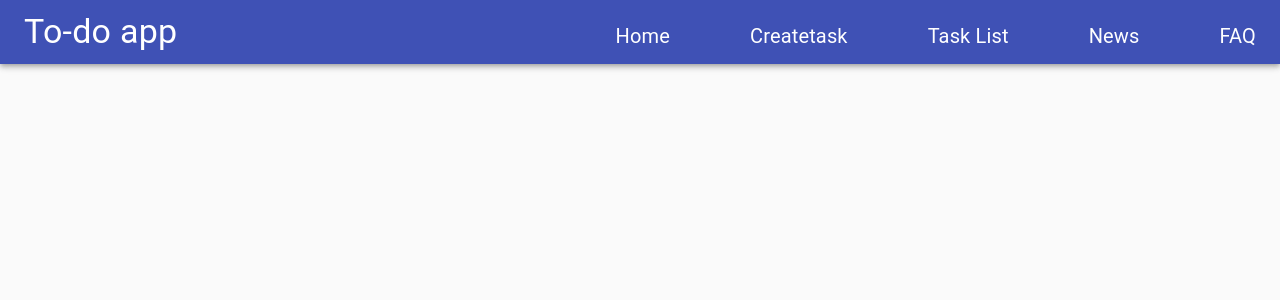
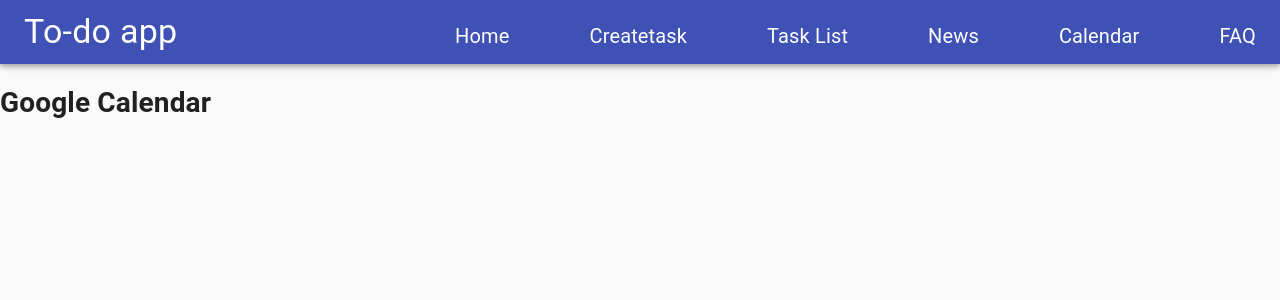
Before and after one commit to malker97/cs565fullstackproject, a React (Create React App) app in the folder src/frontend/my-app/: page /calendar in a window 1280 px wide. Shown: the top 300 px of the page. Built offline with nearby package versions, Linux system fonts and the light colour scheme.

Commit message:
Create calendar page

```diff
--- a/src/frontend/my-app/src/App.js
+++ b/src/frontend/my-app/src/App.js
@@ -1,6 +1,6 @@
 import logo from './logo.svg';
 import './App.css';
-import { Navbar, Home, News, Tasklist, Createtask, About, Weather } from './Page';
+import { Navbar, Home, News, Tasklist, Createtask, About, Weather, Calendar } from './Page';
 import { BrowserRouter as Router, Routes, Route } from "react-router-dom";
 
 function App() {
@@ -14,6 +14,7 @@ function App() {
           <Route path="/news" element={<News />} />
           <Route path="/tasklist" element={<Tasklist />} />
           <Route path="/createtask" element={<Createtask />} />
+          <Route path="/calendar" element={<Calendar />} />
           <Route path="/about" element={<About />} />
         </Routes>
       </Router>
--- /dev/null
+++ b/src/frontend/my-app/src/Page/calendar.js
@@ -0,0 +1,10 @@
+import React from "react";
+
+function Calendar() {
+    return(
+        <div>
+            <h1>Google Calendar</h1>
+        </div>
+    )
+}
+export default Calendar;
--- a/src/frontend/my-app/src/Page/index.js
+++ b/src/frontend/my-app/src/Page/index.js
@@ -5,3 +5,4 @@ export {default as Createtask} from './createtask'
 export {default as About} from './about'
 export {default as Navbar} from './navbar'
 export {default as Weather} from './weather'
+export {default as Calendar} from './calendar'
--- a/src/frontend/my-app/src/Page/navbar.js
+++ b/src/frontend/my-app/src/Page/navbar.js
@@ -52,6 +52,9 @@ function Navbar() {
             <Link to="/news" className={classes.link}>
               News
             </Link>
+            <Link to="/calendar" className={classes.link}>
+              Calendar
+            </Link>
             <Link to="/about" className={classes.link}>
               FAQ
             </Link>
```
